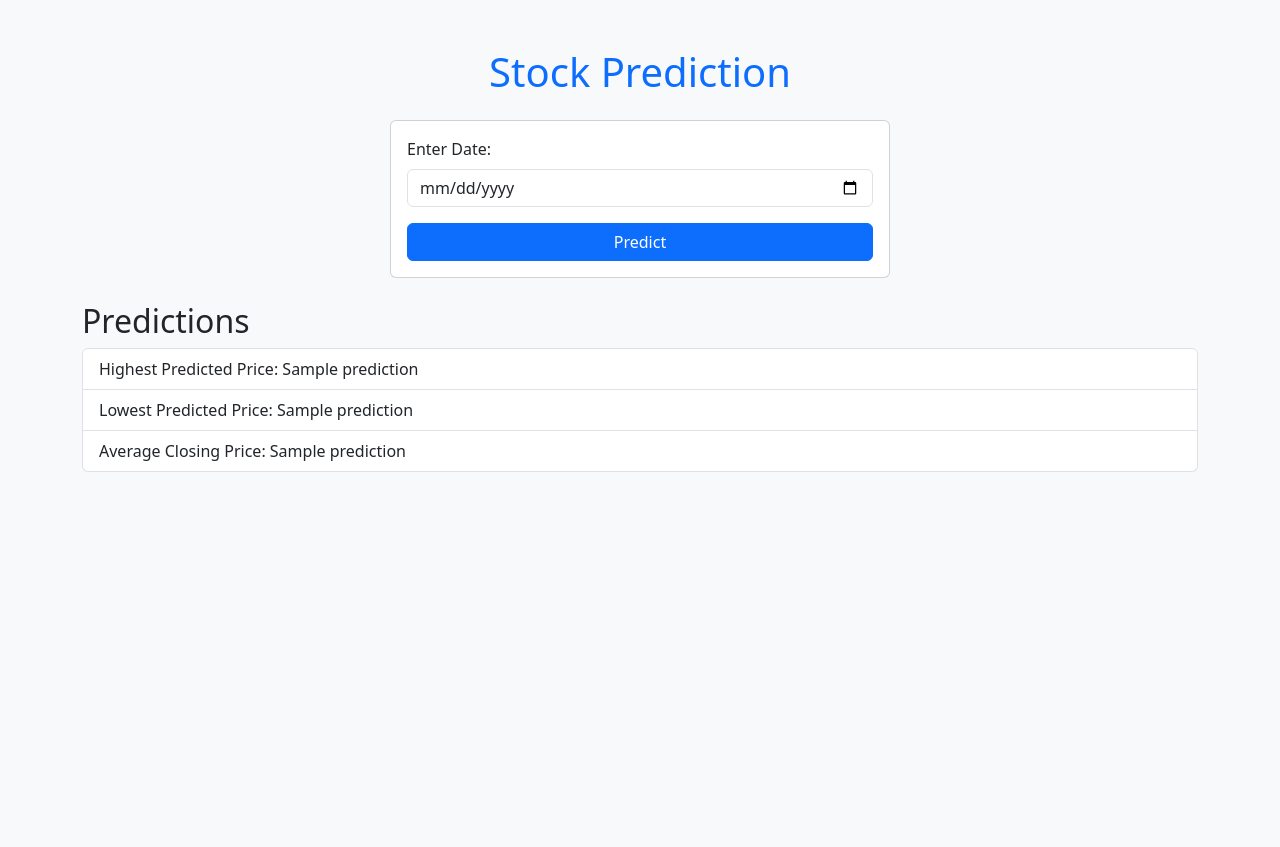
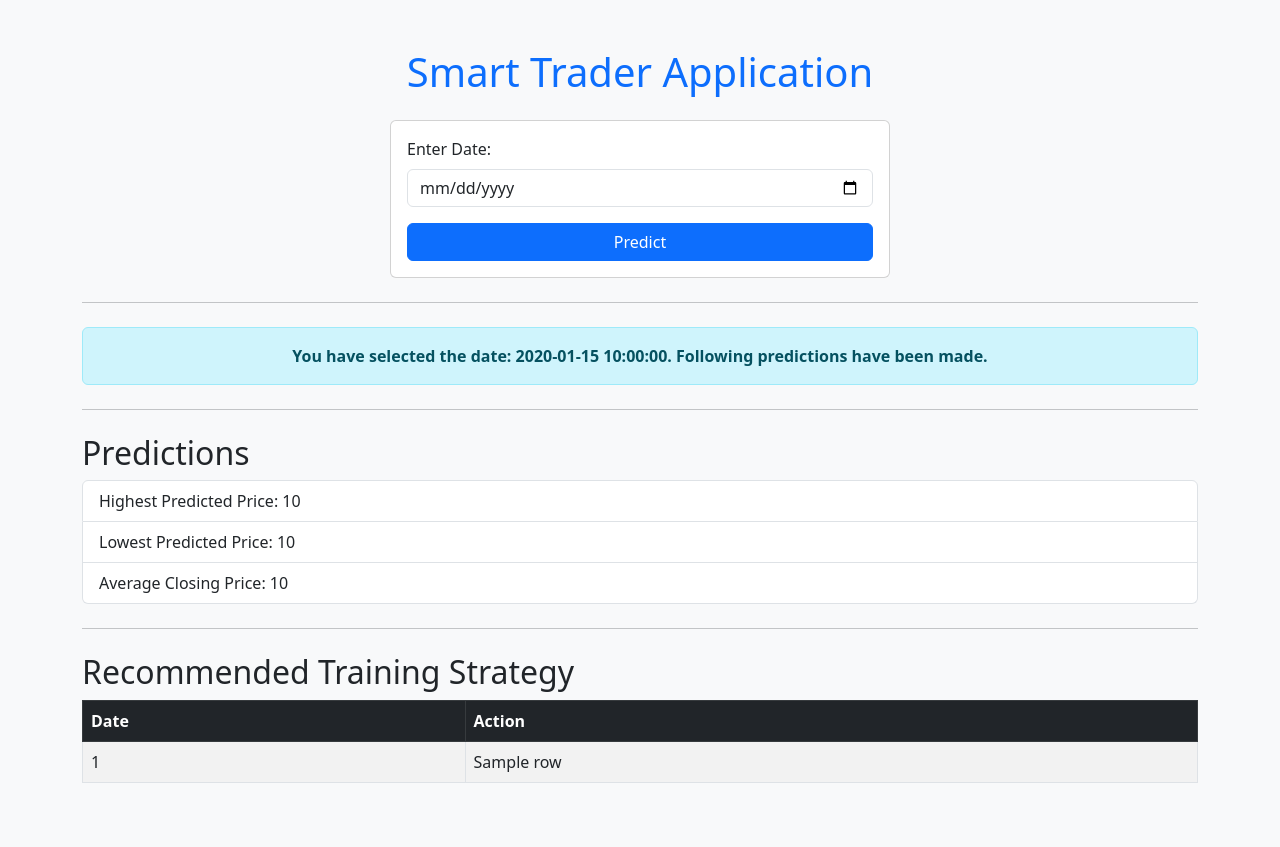
Before and after one commit to RahulKanwal/SmartTrader, a Flask app: template templates/index.html in a window 1280 px wide. Before the commit the page ends 472 px from the top, so only its background shows below. Run offline with Flask 3, Linux system fonts and the light colour scheme; the template is opened without the code that fills it: most values are stand-ins (such as "Sample title", 1, 10 or a date in 2020).

Commit message:
Model enhancement and UI change

```diff
--- a/app.py
+++ b/app.py
@@ -15,160 +15,104 @@ app = Flask(__name__)
 
 @app.route('/', methods=['GET', 'POST'])
 def index():
+    user_date = None
     if request.method == 'POST':
         user_date = request.form['date']
         # Call your prediction function here with user_date
         predictions = perform_predictions(user_date)
-        return render_template('index.html', predictions=predictions)
+        return render_template('index.html', predictions=predictions, selected_date = user_date)
     return render_template('index.html')
 
-# Helper function: Get next business days
 def get_next_business_days(start_date, num_days=5):
-    """
-    Get the next `num_days` business days starting from `start_date`.
-    Excludes weekends and US market holidays.
-    """
-    # Ensure start_date is a datetime object
     if isinstance(start_date, str):
         start_date = datetime.strptime(start_date, '%Y-%m-%d')
-
     nyse = mcal.get_calendar('NYSE')
-    # Schedule trading days for the next window
     schedule = nyse.schedule(start_date=start_date, end_date=start_date + timedelta(days=30))
     business_days = schedule.index[:num_days]
     return business_days
 
-# Fetch stock data
 def fetch_stock_data(ticker, start_date, end_date):
-    """
-    Fetch historical stock data for a given ticker.
-    """
     stock = yf.download(ticker, start=start_date, end=end_date)
     stock['Ticker'] = ticker
     return stock
 
-# Add technical indicators
 def add_technical_indicators(data):
-    """
-    Add technical indicators (RSI, MACD, Bollinger Bands, Moving Averages) to the data.
-    """
-    # RSI
     delta = data['Close'].diff(1)
     gain = delta.where(delta > 0, 0).rolling(window=14).mean()
     loss = -delta.where(delta < 0, 0).rolling(window=14).mean()
     rs = gain / loss
     data['RSI'] = 100 - (100 / (1 + rs))
 
-    # MACD
     data['EMA_12'] = data['Close'].ewm(span=12, adjust=False).mean()
     data['EMA_26'] = data['Close'].ewm(span=26, adjust=False).mean()
     data['MACD'] = data['EMA_12'] - data['EMA_26']
 
-    # Bollinger Bands
     data['MA_20'] = data['Close'].rolling(window=20).mean()
     rolling_std = data['Close'].rolling(window=20).std()
-
-    # Ensure rolling_std is a Series
     if isinstance(rolling_std, pd.DataFrame):
         rolling_std = rolling_std.squeeze()
-
     data['BB_Upper'] = data['MA_20'] + 2 * rolling_std
     data['BB_Lower'] = data['MA_20'] - 2 * rolling_std
 
-    # Moving Averages
     data['Rolling_5'] = data['Close'].rolling(window=5).mean()
     data['Rolling_10'] = data['Close'].rolling(window=10).mean()
 
-    # Lag Features
     data['Lag_1'] = data['Close'].shift(1)
     data['Lag_5'] = data['Close'].shift(5)
 
-    # Daily Returns
     data['Daily_Return'] = data['Close'].pct_change()
-
     return data
 
-# Fetch sentiment data
 def fetch_sentiment(keyword, start_date, end_date):
-    """
-    Fetch sentiment score based on Google News headlines between given dates.
-    """
     url = f"https://news.google.com/search?q={keyword}+after:{start_date}+before:{end_date}"
     response = requests.get(url)
     soup = BeautifulSoup(response.text, 'html.parser')
     headlines = [title.text for title in soup.find_all('a', {'class': 'DY5T1d'})]
-    sentiment_score = len(headlines) % 100  # Placeholder logic
+    sentiment_score = len(headlines) % 100
     return sentiment_score
 
-# Pipeline to preprocess data
 def data_pipeline(user_date):
-    """
-    Complete data pipeline for fetching and preprocessing data.
-    """
-    user_date = datetime.strptime(user_date, '%Y-%m-%d')
+    user_date = datetime.strptime(user_date, '%Y-%m-%d') + timedelta(days=1)
     end_date = user_date.strftime('%Y-%m-%d')
     start_date = (user_date - timedelta(days=365 * 5)).strftime('%Y-%m-%d')
-
     nvda_data = fetch_stock_data('NVDA', start_date, end_date)
     sp500_data = fetch_stock_data('^GSPC', start_date, end_date)
-
     nvda_data = add_technical_indicators(nvda_data)
     sp500_data = add_technical_indicators(sp500_data)
-
     sentiment_start_date = (user_date - timedelta(days=10)).strftime('%Y-%m-%d')
     sentiment_end_date = user_date.strftime('%Y-%m-%d')
     nvda_sentiment = fetch_sentiment('NVIDIA stock', sentiment_start_date, sentiment_end_date)
     sp500_sentiment = fetch_sentiment('S&P 500', sentiment_start_date, sentiment_end_date)
-
     nvda_data['Sentiment'] = nvda_sentiment
     sp500_data['Sentiment'] = sp500_sentiment
-
     combined_data = pd.concat([nvda_data, sp500_data[['Close']].rename(columns={'Close': 'SP500_Close'})], axis=1)
     combined_data = combined_data[combined_data.index < end_date]
-
     print(f"Pipeline completed with {combined_data.shape[0]} rows.")
     return combined_data
 
-# Create target variables
 def create_target_variables(data):
-    """
-    Add target columns for the highest, lowest, and average closing prices
-    for the next 5 business days.
-    """
     data['High_5'] = data['High'].rolling(window=5).max().shift(-5)
     data['Low_5'] = data['Low'].rolling(window=5).min().shift(-5)
     data['Avg_Close_5'] = data['Close'].rolling(window=5).mean().shift(-5)
+    data['Open_5'] = data['Open'].shift(-5)  # New target variable for Open prices
     return data
 
-# Prepare data for modeling
 def prepare_data(data, target_col):
-    """
-    Prepare data for training by splitting into features and target.
-    """
-    # Reset index to avoid multi-index issues
     data = data.reset_index(drop=True)
-
-    features = data.drop(columns=['High_5', 'Low_5', 'Avg_Close_5', 'Ticker'], errors='ignore')
+    features = data.drop(columns=['High_5', 'Low_5', 'Avg_Close_5', 'Open_5', 'Ticker'], errors='ignore')
     target = data[target_col]
-
     clean_data = pd.concat([features, target], axis=1).dropna()
     if clean_data.empty:
         print(f"No valid rows left for {target_col} after dropping NaN values.")
         return None, None, None, None
-
     features = clean_data.iloc[:, :-1]
     target = clean_data.iloc[:, -1]
     return train_test_split(features, target, test_size=0.2, random_state=42)
 
-# Train a Random Forest model
 def train_random_forest(X_train, X_test, y_train, y_test, target_name):
-    """
-    Train a Random Forest Regressor and evaluate its performance.
-    """
     if X_train is None or y_train is None:
         print(f"Skipping training for {target_name} due to insufficient data.")
         return None
-
     print(f"Training Random Forest model for {target_name}...")
     model = RandomForestRegressor(random_state=42, n_estimators=100)
     model.fit(X_train, y_train)
@@ -179,90 +123,116 @@ def train_random_forest(X_train, X_test, y_train, y_test, target_name):
 
 # Train models for each target
 def train_models(data):
-    """
-    Train Random Forest models to predict High_5, Low_5, and Avg_Close_5.
-    """
     data = create_target_variables(data)
-
     print("Training High_5 model...")
     X_train, X_test, y_train, y_test = prepare_data(data, 'High_5')
     high_model = train_random_forest(X_train, X_test, y_train, y_test, 'High_5')
-
     print("Training Low_5 model...")
     X_train, X_test, y_train, y_test = prepare_data(data, 'Low_5')
     low_model = train_random_forest(X_train, X_test, y_train, y_test, 'Low_5')
-
     print("Training Avg_Close_5 model...")
     X_train, X_test, y_train, y_test = prepare_data(data, 'Avg_Close_5')
     avg_close_model = train_random_forest(X_train, X_test, y_train, y_test, 'Avg_Close_5')
+    print("Training Open_5 model...")
+    X_train, X_test, y_train, y_test = prepare_data(data, 'Open_5')
+    open_model = train_random_forest(X_train, X_test, y_train, y_test, 'Open_5')
+    return high_model, low_model, avg_close_model, open_model
 
-    return high_model, low_model, avg_close_model
-
-def make_predictions(data, high_model, low_model, avg_close_model, user_date):
-    """
-    Make predictions for the next 5 business days using the trained models
-    and return the predictions as arrays.
-    """
-    # Reset index to avoid multi-index issues
+def make_predictions(data, high_model, low_model, avg_close_model, open_model, user_date):
+    user_date = datetime.strptime(user_date, '%Y-%m-%d') + timedelta(days=1)
     data = data.reset_index(drop=True)
-
-    # Prepare the last 5 rows of data for predictions
-    last_data = data.iloc[-5:].drop(columns=['High_5', 'Low_5', 'Avg_Close_5', 'Ticker']).dropna()
+    last_data = data.iloc[-5:].drop(columns=['High_5', 'Low_5', 'Avg_Close_5', 'Open_5', 'Ticker']).dropna()
     if len(last_data) == 5:
         future_dates = get_next_business_days(user_date)
         high_pred = high_model.predict(last_data)
         low_pred = low_model.predict(last_data)
         avg_close_pred = avg_close_model.predict(last_data)
-
+        open_pred = open_model.predict(last_data)
         print("\nPredictions for the next 5 business days:")
         for i, future_date in enumerate(future_dates):
             print(f"Day {i+1}, {future_date.date()}:")
-            print(f"  Predicted High: {high_pred[i]:.2f}")
-            print(f"  Predicted Low: {low_pred[i]:.2f}")
-            print(f"  Predicted Average Close: {avg_close_pred[i]:.2f}")
-
-        # Return predictions as arrays for further use
-        return high_pred, low_pred, avg_close_pred
+            print(f" Predicted Open: {open_pred[i]:.2f}")
+            print(f" Predicted High: {high_pred[i]:.2f}")
+            print(f" Predicted Low: {low_pred[i]:.2f}")
+            print(f" Predicted Average Close: {avg_close_pred[i]:.2f}")
+        return high_pred, low_pred, avg_close_pred, open_pred
     else:
         print("Insufficient data for predictions.")
-        return None, None, None
+        return None, None, None, None
+
+def simulate_trading_strategy(data, high_pred, low_pred, avg_close_pred, open_pred, user_date):
+    user_date = datetime.strptime(user_date, '%Y-%m-%d') + timedelta(days=1)
+    future_dates = get_next_business_days(user_date)
+    nvda_shares = 10000
+    nvdq_shares = 100000
+    table_data = []
+
+    for i, future_date in enumerate(future_dates):
+        nvda_open = open_pred[i]  # Use predicted Open price for NVDA
+        nvdq_open = open_pred[i]  # Use the same predicted Open price for NVDQ
+
+        if avg_close_pred[i] > nvda_open:
+            action = "BULLISH"
+            nvda_shares += nvdq_shares / nvda_open
+            nvdq_shares = 0
+        elif avg_close_pred[i] < nvda_open:
+            action = "BEARISH"
+            nvdq_shares += nvda_shares * nvda_open
+            nvda_shares = 0
+        else:
+            action = "IDLE"
+
+        portfolio_value = nvda_shares * nvda_open + nvdq_shares * nvdq_open
+        table_data.append([future_date.date(), action, f"{nvda_shares:.2f}", f"{nvdq_shares:.2f}", f"${portfolio_value:.2f}"])
+
+    return table_data
 
 # Example of Using Predictions in Subsequent Functions
-def perform_additional_functions(data, high_pred, low_pred, avg_close_pred):
-    """
-    Perform additional operations using the predictions.
-    """
-    result = []
-    # Save predictions into arrays for later use
+def perform_additional_functions(data, high_pred, low_pred, avg_close_pred, open_pred, user_date):
     high_predictions = np.array(high_pred)
     low_predictions = np.array(low_pred)
     avg_close_predictions = np.array(avg_close_pred)
+    open_predictions = np.array(open_pred)
+    highest_price = round(np.max(high_predictions), 2)
+    lowest_price = round(np.min(low_predictions), 2)
+    avg_closing_price = round(np.mean(avg_close_predictions), 2)
+    avg_opening_price = round(np.mean(open_predictions), 2)
+    # print("\nSummary of Predictions:")
+    # print(f"Average Opening Price: {avg_opening_price:.2f}")
+    # print(f"Highest Predicted Price: {highest_price:.2f}")
+    # print(f"Lowest Predicted Price: {lowest_price:.2f}")
+    # print(f"Average Closing Price: {avg_closing_price:.2f}")
+    # print("\nSimulating Trading Strategy:")
+    table_data = simulate_trading_strategy(data, high_pred, low_pred, avg_close_pred, open_pred, user_date)
+    # headers = ['Date', 'Action', 'NVDA shares', 'NVDQ shares', 'Portfolio Value']
+    # print(tabulate(table_data, headers=headers, tablefmt='grid'))
+    # print(f"\nFinal Portfolio Value: {table_data[-1][-1]}")
+    initial_value = float(table_data[0][-1].replace('$', ''))
+    final_value = float(table_data[-1][-1].replace('$', ''))
+    total_return = ((final_value / initial_value) - 1) * 100
+    # print(f"Total Return: {total_return:.2f}%")
 
-    # Example: Calculate overall statistics
-    highest_price = np.max(high_predictions)
-    lowest_price = np.min(low_predictions)
-    avg_closing_price = np.mean(avg_close_predictions)
-
-    print("\nSummary of Predictions:")
-    print(f"Highest Predicted Price: {highest_price:.2f}")
-    print(f"Lowest Predicted Price: {lowest_price:.2f}")
-    print(f"Average Closing Price: {avg_closing_price:.2f}")
-    result.append(highest_price)
-    result.append(lowest_price)
-    result.append(avg_closing_price)
-    return result
-    # Example: Use predictions in trading strategy or further calculations
-    # Implement your logic here
+    # Return results as a dictionary
+    return {
+        "average_opening_price": avg_opening_price,
+        "highest_predicted_price": highest_price,
+        "lowest_predicted_price": lowest_price,
+        "average_closing_price": avg_closing_price,
+        "trading_strategy_table": table_data,
+        "final_portfolio_value": table_data[-1][-1],
+        "total_return": total_return
+    }
 
 def perform_predictions(user_date):
     # Your existing model code goes here
     data = data_pipeline(user_date)
-    high_model, low_model, avg_close_model = train_models(data)
-    high_pred, low_pred, avg_close_pred = make_predictions(data, high_model, low_model, avg_close_model, user_date)
+    high_model, low_model, avg_close_model, open_model = train_models(data)
+    high_pred, low_pred, avg_close_pred, open_pred = make_predictions(data, high_model, low_model, avg_close_model, open_model, user_date)
 
-    if high_pred is not None and low_pred is not None and avg_close_pred is not None:
-        results = perform_additional_functions(data, high_pred, low_pred, avg_close_pred)
+    if high_pred is not None and low_pred is not None and avg_close_pred is not None and open_pred is not None:
+        results = perform_additional_functions(data, high_pred, low_pred, avg_close_pred, open_pred, user_date)
         return results
+
     return None
 
 if __name__ == '__main__':
--- a/templates/index.html
+++ b/templates/index.html
@@ -8,7 +8,7 @@
 </head>
 <body class="bg-light">
     <div class="container py-5">
-        <h1 class="text-center text-primary mb-4">Stock Prediction</h1>
+        <h1 class="text-center text-primary mb-4">Smart Trader Application</h1>
         <div class="card mx-auto" style="max-width: 500px;">
             <div class="card-body">
                 <form method="post">
@@ -22,13 +22,41 @@
         </div>
 
         {% if predictions %}
+        <hr class="my-4">
+        <div class="alert alert-info text-center mb-4" role="alert">
+            <strong>You have selected the date: {{ selected_date }}. Following predictions have been made.</strong>
+        </div>
+        <hr class="my-4">
         <div class="mt-4">
             <h2>Predictions</h2>
             <ul class="list-group">
-                <li class="list-group-item">Highest Predicted Price: {{ predictions[0] }}</li>
-                <li class="list-group-item">Lowest Predicted Price: {{ predictions[1] }}</li>
-                <li class="list-group-item">Average Closing Price: {{ predictions[2] }}</li>
+                <li class="list-group-item">Highest Predicted Price: {{ predictions['highest_predicted_price'] }}</li>
+                <li class="list-group-item">Lowest Predicted Price: {{ predictions['lowest_predicted_price'] }}</li>
+                <li class="list-group-item">Average Closing Price: {{ predictions['average_closing_price'] }}</li>
             </ul>
+        </div>
+
+        <!-- Separator -->
+        <hr class="my-4">
+
+        <div>
+            <h2>Recommended Training Strategy</h2>
+            <table class="table table-bordered table-striped">
+                <thead class="table-dark">
+                    <tr>
+                        <th>Date</th>
+                        <th>Action</th>
+                    </tr>
+                </thead>
+                <tbody>
+                    {% for row in predictions['trading_strategy_table'] %}
+                    <tr>
+                        <td>{{ row[0] }}</td>
+                        <td>{{ row[1] }}</td>
+                    </tr>
+                    {% endfor %}
+                </tbody>
+            </table>
         </div>
         {% endif %}
     </div>
```
